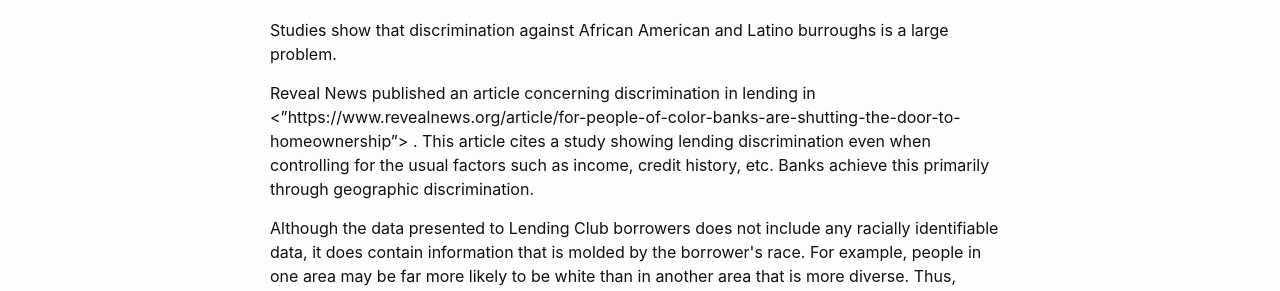
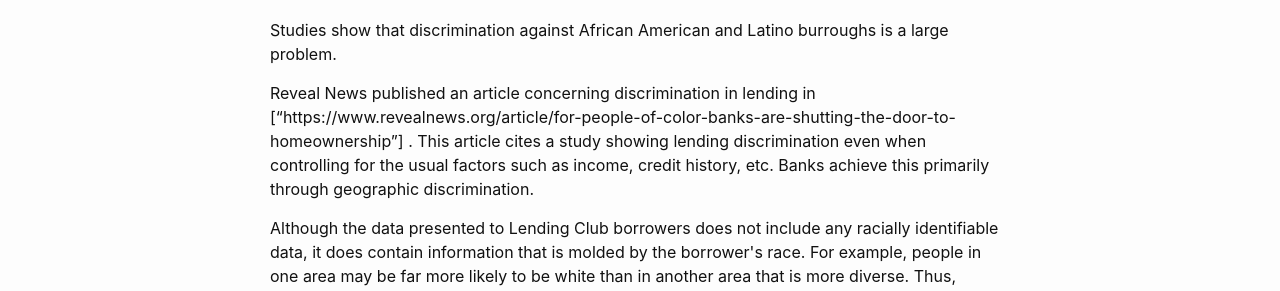
Before and after one commit to junparkh/LendingClub, a Jekyll site: the page built from menu2.md, in a window 1280 px wide. Shown: the part 306-597 px from the top of the page. Built offline with Jekyll 4.4.1, drawn with Linux system fonts in a browser that asks for light colours.

Commit message:
Update menu2.md

```diff
--- a/menu2.md
+++ b/menu2.md
@@ -10,7 +10,7 @@
 
 Studies show that discrimination against African American and Latino burroughs is a large problem.
 
-Reveal News published an article concerning discrimination in lending in <"https://www.revealnews.org/article/for-people-of-color-banks-are-shutting-the-door-to-homeownership"> . This article cites a study showing lending discrimination even when controlling for the usual factors such as income, credit history, etc. Banks achieve this primarily through geographic discrimination.
+Reveal News published an article concerning discrimination in lending in ["https://www.revealnews.org/article/for-people-of-color-banks-are-shutting-the-door-to-homeownership"] . This article cites a study showing lending discrimination even when controlling for the usual factors such as income, credit history, etc. Banks achieve this primarily through geographic discrimination.
 
 Although the data presented to Lending Club borrowers does not include any racially identifiable data, it does contain information that is molded by the borrower&#39;s race. For example, people in one area may be far more likely to be white than in another area that is more diverse. Thus, looking at the state or zip code could give investors a preliminary indication of the likelihood that the borrower is white.
 
```
